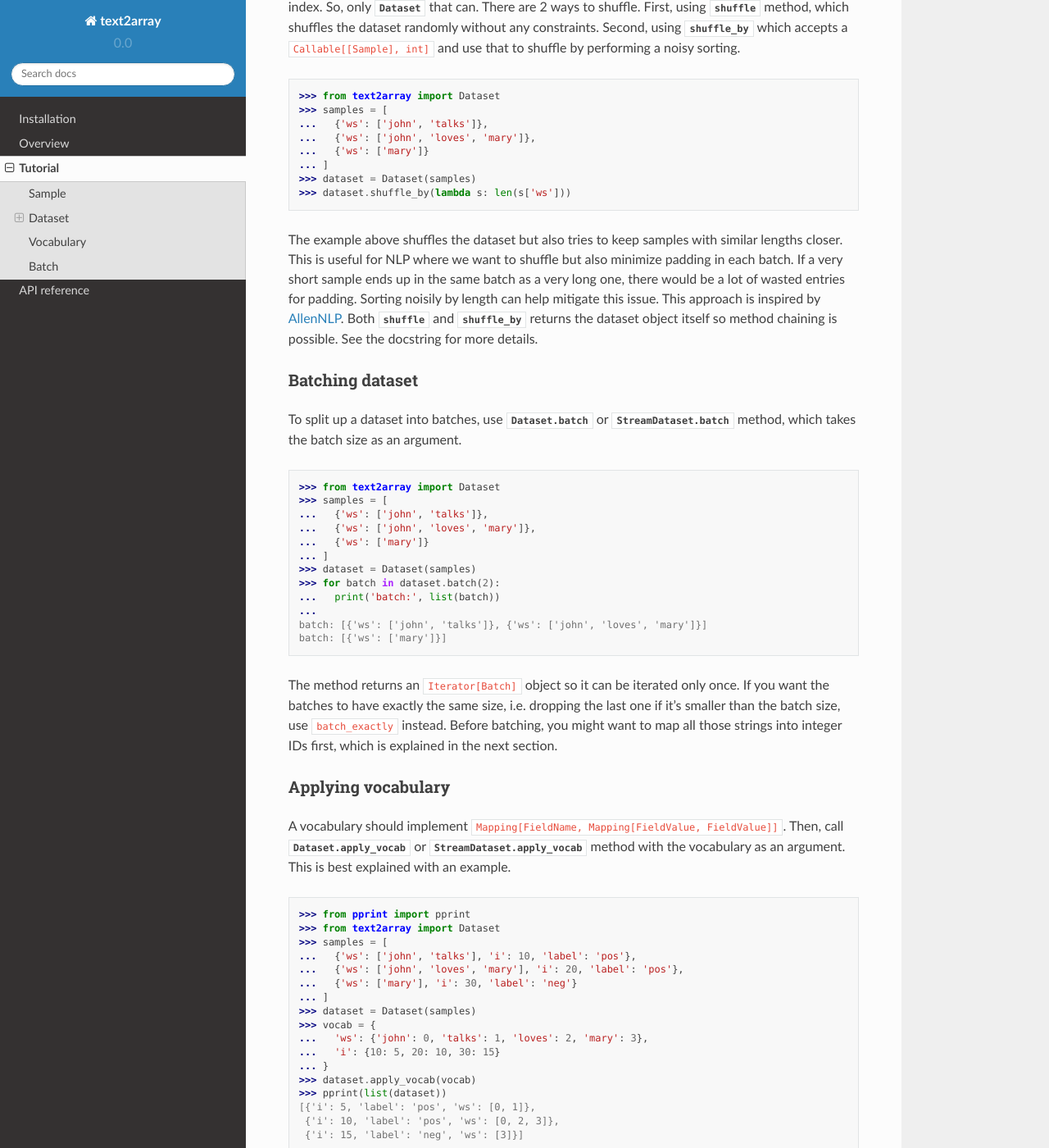
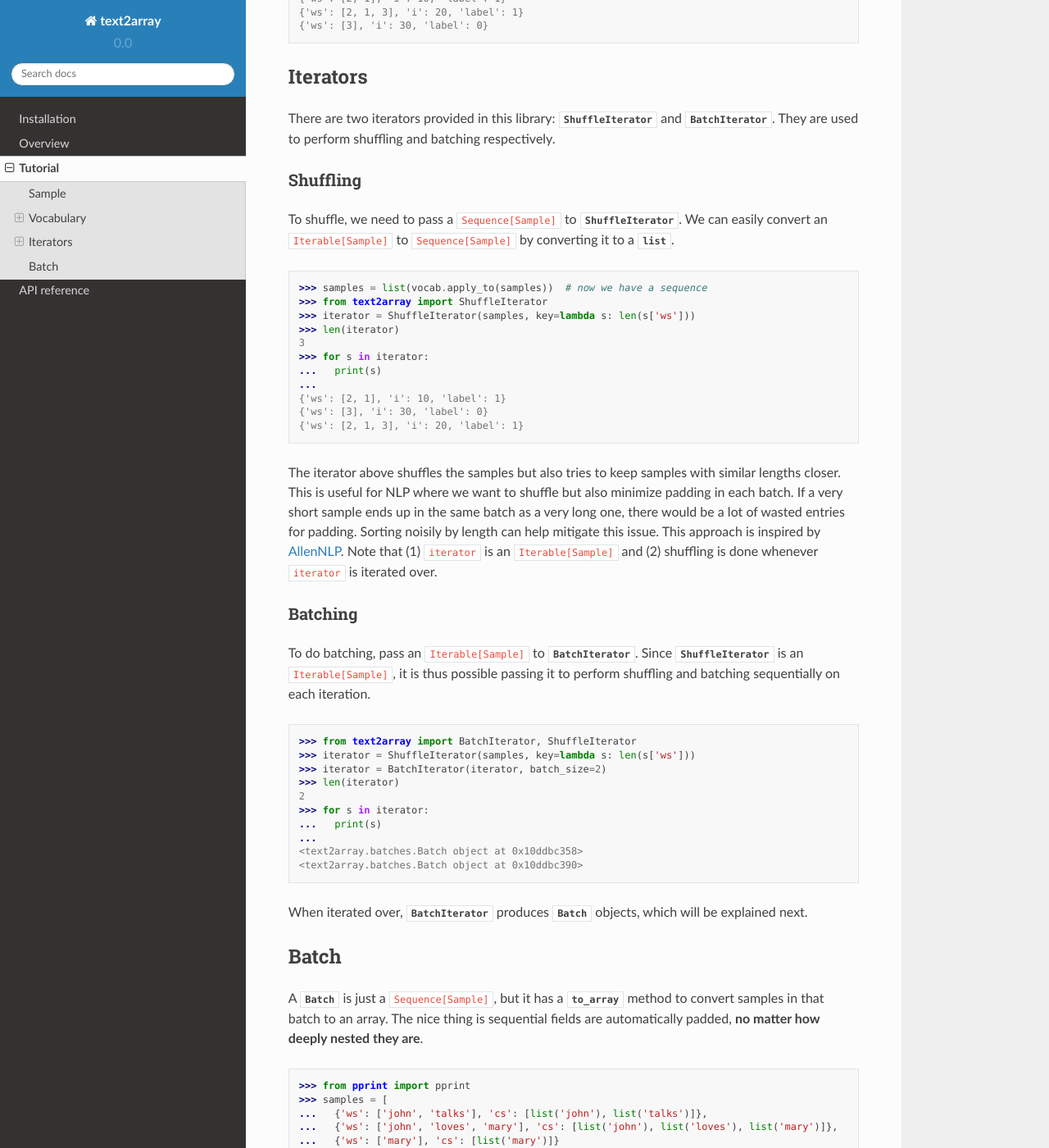
Before and after one commit to kmkurn/text2array, a Sphinx documentation site: the page built from docs/tutorial.rst, in a window 1280 px wide and 1400 px high, scrolled down 1314 px. Shown: the whole window at 82% size. Built offline with Sphinx 7.4.7 and the Read the Docs theme 2.0.0, drawn with Linux system fonts in a browser that asks for light colours; some of the changed text lies outside the part shown.

Commit message:
Update documentation

```diff
--- a/docs/api.rst
+++ b/docs/api.rst
@@ -11,13 +11,7 @@ Type aliases
 Classes
 -------
 
-.. autoclass:: text2array.datasets.DatasetABC
-
 .. currentmodule:: text2array
-
-.. autoclass:: Dataset
-
-.. autoclass:: StreamDataset
 
 .. autoclass:: BatchIterator
 
--- a/docs/tutorial.rst
+++ b/docs/tutorial.rst
@@ -12,144 +12,13 @@ Sample
 as it implements ``Mapping[FieldName, FieldValue]`` (which can be ensured by subclassing
 from this type).
 
-Dataset
--------
-
-There are actually 2 classes for a dataset. `Dataset` is what you would normally use.
-It implements ``Sequence[Sample]`` so it requires all the samples to fit in the memory.
-To create a `Dataset` object, pass an object of type ``Sequence[Sample]`` as an argument.
-
-.. code-block:: python
-
-    >>> from text2array import Dataset
-    >>> samples = [
-    ...   {'ws': ['john', 'talks']},
-    ...   {'ws': ['john', 'loves', 'mary']},
-    ...   {'ws': ['mary']}
-    ... ]
-    >>>
-    >>> # Create a Dataset
-    >>> dataset = Dataset(samples)
-    >>> len(dataset)
-    3
-    >>> dataset[1]
-    {'ws': ['john', 'loves', 'mary']}
-
-If the samples can't fit in the memory, use `StreamDataset` instead. It implements
-``Iterable[Sample]`` and streams the samples one by one, only when iterated over. To
-instantiate, pass an ``Iterable[Sample]`` object.
-
-.. code-block:: python
-
-    >>> from text2array import StreamDataset
-    >>> samples = [
-    ...   {'ws': ['john', 'talks']},
-    ...   {'ws': ['john', 'loves', 'mary']},
-    ...   {'ws': ['mary']}
-    ... ]
-    >>> class Stream:
-    ...   def __init__(self, seq):
-    ...     self.seq = seq
-    ...   def __iter__(self):
-    ...     return iter(self.seq)
-    ...
-    >>> dataset = StreamDataset(Stream(samples))  # simulate a stream of samples
-    >>> list(dataset)
-    [{'ws': ['john', 'talks']}, {'ws': ['john', 'loves', 'mary']}, {'ws': ['mary']}]
-
-Because `StreamDataset` is an iterable, you can't ask for its length nor access
-by index, but it can be iterated over.
-
-Shuffling dataset
-^^^^^^^^^^^^^^^^^
-
-`StreamDataset` cannot be shuffled because shuffling requires all the elements to be
-accessible by index. So, only `Dataset` that can. There are 2 ways to shuffle.
-First, using `~Dataset.shuffle` method, which shuffles the dataset randomly
-without any constraints. Second, using `~Dataset.shuffle_by` which accepts a
-``Callable[[Sample], int]`` and use that to shuffle by performing a noisy sorting.
-
-.. code-block:: python
-
-    >>> from text2array import Dataset
-    >>> samples = [
-    ...   {'ws': ['john', 'talks']},
-    ...   {'ws': ['john', 'loves', 'mary']},
-    ...   {'ws': ['mary']}
-    ... ]
-    >>> dataset = Dataset(samples)
-    >>> dataset.shuffle_by(lambda s: len(s['ws']))
-
-The example above shuffles the dataset but also tries to keep samples with similar lengths
-closer. This is useful for NLP where we want to shuffle but also minimize padding in each
-batch. If a very short sample ends up in the same batch as a very long one, there would be
-a lot of wasted entries for padding. Sorting noisily by length can help mitigate this issue.
-This approach is inspired by `AllenNLP <https://github.com/allenai/allennlp>`_. Both
-`~Dataset.shuffle` and `~Dataset.shuffle_by` returns the dataset object itself so method
-chaining is possible. See the docstring for more details.
-
-Batching dataset
-^^^^^^^^^^^^^^^^
-
-To split up a dataset into batches, use `Dataset.batch` or `StreamDataset.batch` method,
-which takes the batch size as an argument.
-
-.. code-block:: python
-
-    >>> from text2array import Dataset
-    >>> samples = [
-    ...   {'ws': ['john', 'talks']},
-    ...   {'ws': ['john', 'loves', 'mary']},
-    ...   {'ws': ['mary']}
-    ... ]
-    >>> dataset = Dataset(samples)
-    >>> for batch in dataset.batch(2):
-    ...   print('batch:', list(batch))
-    ...
-    batch: [{'ws': ['john', 'talks']}, {'ws': ['john', 'loves', 'mary']}]
-    batch: [{'ws': ['mary']}]
-
-The method returns an ``Iterator[Batch]`` object so it can be iterated only once. If you want
-the batches to have exactly the same size, i.e. dropping the last one if it's smaller than
-the batch size, use ``batch_exactly`` instead. Before batching, you might want to map all
-those strings into integer IDs first, which is explained in the next section.
-
-Applying vocabulary
-^^^^^^^^^^^^^^^^^^^
-
-A vocabulary should implement ``Mapping[FieldName, Mapping[FieldValue, FieldValue]]``.
-Then, call `Dataset.apply_vocab` or `StreamDataset.apply_vocab` method with the vocabulary
-as an argument. This is best explained with an example.
-
-.. code-block:: python
-
-    >>> from pprint import pprint
-    >>> from text2array import Dataset
-    >>> samples = [
-    ...   {'ws': ['john', 'talks'], 'i': 10, 'label': 'pos'},
-    ...   {'ws': ['john', 'loves', 'mary'], 'i': 20, 'label': 'pos'},
-    ...   {'ws': ['mary'], 'i': 30, 'label': 'neg'}
-    ... ]
-    >>> dataset = Dataset(samples)
-    >>> vocab = {
-    ...   'ws': {'john': 0, 'talks': 1, 'loves': 2, 'mary': 3},
-    ...   'i': {10: 5, 20: 10, 30: 15}
-    ... }
-    >>> dataset.apply_vocab(vocab)
-    >>> pprint(list(dataset))
-    [{'i': 5, 'label': 'pos', 'ws': [0, 1]},
-     {'i': 10, 'label': 'pos', 'ws': [0, 2, 3]},
-     {'i': 15, 'label': 'neg', 'ws': [3]}]
-
-Note that the vocabulary is only applied to fields whose name is contained in the
-vocabulary. Although not shown above, the vocabulary application still works even if
-the field value is a deeply nested sequence.
-
 Vocabulary
 ----------
 
-Creating a vocabulary object from scratch is tedious. So, it's common to learn the vocabulary
-from a dataset. The `Vocab` class can be used for this purpose.
+After creating samples, we need to build a vocabulary. A vocabulary holds the
+str-to-int mapping for each field. Building a vocabulary from scratch is tedious.
+So, it's common to build the vocabulary from the given samples. The `Vocab` class
+can be used for this purpose.
 
 .. code-block:: python
 
@@ -178,93 +47,130 @@ There are several things to note:
 #. Non-sequence fields do not have a padding token in the vocabulary.
 #. Out-of-vocabulary words are assigned a single ID for unknown words.
 
-`Vocab.from_samples` actually accepts an ``Iterable[Sample]``, which means a `Dataset` or
-`StreamDataset` can be passed as well. See the documentation to see other arguments that
+`Vocab.from_samples` accepts an ``Iterable[Sample]``, which means it does not care
+if all the samples fit in the memory. You can pass an iterable that streams the
+samples from disk if you like. See the documentation to see other arguments that
 it accepts to customize vocabulary creation.
+
+Applying vocabulary
+^^^^^^^^^^^^^^^^^^^
+
+Once a vocabulary is built, we need to apply it to our samples. Applying a vocabulary
+means mapping all field values according to the mapping specified by the vocabulary.
+Continuing from the previous example:
+
+.. code-block:: python
+
+   >>> for s in vocab.apply_to(samples):
+   ...   print(s)
+   ...
+   {'ws': [2, 1], 'i': 10, 'label': 1}
+   {'ws': [2, 1, 3], 'i': 20, 'label': 1}
+   {'ws': [3], 'i': 30, 'label': 0}
+
+Iterators
+---------
+
+There are two iterators provided in this library: `ShuffleIterator` and `BatchIterator`.
+They are used to perform shuffling and batching respectively.
+
+Shuffling
+^^^^^^^^^
+
+To shuffle, we need to pass a ``Sequence[Sample]`` to `ShuffleIterator`. We can easily
+convert an ``Iterable[Sample]`` to ``Sequence[Sample]`` by converting it to a `list`.
+
+.. code-block:: python
+
+   >>> samples = list(vocab.apply_to(samples))  # now we have a sequence
+   >>> from text2array import ShuffleIterator
+   >>> iterator = ShuffleIterator(samples, key=lambda s: len(s['ws']))
+   >>> len(iterator)
+   3
+   >>> for s in iterator:
+   ...   print(s)
+   ...
+   {'ws': [2, 1], 'i': 10, 'label': 1}
+   {'ws': [3], 'i': 30, 'label': 0}
+   {'ws': [2, 1, 3], 'i': 20, 'label': 1}
+
+The iterator above shuffles the samples but also tries to keep samples with similar lengths
+closer. This is useful for NLP where we want to shuffle but also minimize padding in each
+batch. If a very short sample ends up in the same batch as a very long one, there would be
+a lot of wasted entries for padding. Sorting noisily by length can help mitigate this issue.
+This approach is inspired by `AllenNLP <https://github.com/allenai/allennlp>`_. Note that
+(1) ``iterator`` is an ``Iterable[Sample]`` and (2) shuffling is done whenever ``iterator``
+is iterated over.
+
+Batching
+^^^^^^^^
+
+To do batching, pass an ``Iterable[Sample]`` to `BatchIterator`. Since `ShuffleIterator`
+is an ``Iterable[Sample]``, it is thus possible passing it to perform shuffling and
+batching sequentially on each iteration.
+
+.. code-block:: python
+
+   >>> from text2array import BatchIterator, ShuffleIterator
+   >>> iterator = ShuffleIterator(samples, key=lambda s: len(s['ws']))
+   >>> iterator = BatchIterator(iterator, batch_size=2)
+   >>> len(iterator)
+   2
+   >>> for s in iterator:
+   ...   print(s)
+   ...
+   <text2array.batches.Batch object at 0x10ddbc358>
+   <text2array.batches.Batch object at 0x10ddbc390>
+
+When iterated over, `BatchIterator` produces `Batch` objects, which will be explained next.
 
 Batch
 -----
 
-Both ``batch`` and ``batch_exactly`` methods return ``Iterator[Batch]``, where
-`Batch` implements ``Sequence[Sample]``. This is true even for `StreamDataset`. So,
-although samples may not all fit in the memory, a batch of them should. Given a `Batch`
-object, it can be converted into Numpy's `~numpy.ndarray` by `Batch.to_array` method.
-Normally, you'd want to apply the vocabulary beforehand to ensure all values contain only
-ints or floats.
+A `Batch` is just a ``Sequence[Sample]``, but it has a `~Batch.to_array` method to convert
+samples in that batch to an array. The nice thing is sequential fields are automatically
+padded, **no matter how deeply nested they are**.
 
 .. code-block:: python
 
-    >>> from text2array import Dataset, Vocab
-    >>> samples = [
-    ...   {'ws': ['john', 'talks'], 'i': 10, 'label': 'pos'},
-    ...   {'ws': ['john', 'loves', 'mary'], 'i': 20, 'label': 'pos'},
-    ...   {'ws': ['mary'], 'i': 30, 'label': 'neg'}
-    ... ]
-    >>> dataset = Dataset(samples)
-    >>> vocab = Vocab.from_samples(dataset)
-    >>> dict(vocab['ws'])
-    {'<pad>': 0, '<unk>': 1, 'john': 2, 'mary': 3}
-    >>> dict(vocab['label'])
-    {'<unk>': 0, 'pos': 1}
-    >>> dataset.apply_vocab(vocab)
-    >>> batches = dataset.batch(2)
-    >>> batch = next(batches)
-    >>> arr = batch.to_array()
-    >>> arr.keys()
-    dict_keys(['ws', 'i', 'label'])
-    >>> arr['ws']
-    array([[2, 1, 0],
-           [2, 1, 3]])
-    >>> arr['i']
-    array([10, 20])
-    >>> arr['label']
-    array([1, 1])
+   >>> from pprint import pprint
+   >>> samples = [
+   ...   {'ws': ['john', 'talks'], 'cs': [list('john'), list('talks')]},
+   ...   {'ws': ['john', 'loves', 'mary'], 'cs': [list('john'), list('loves'), list('mary')]},
+   ...   {'ws': ['mary'], 'cs': [list('mary')]}
+   ... ]
+   >>> vocab = Vocab.from_samples(samples)
+   >>> samples = list(vocab.apply_to(samples))
+   >>> dict(vocab['ws'])
+   {'<pad>': 0, '<unk>': 1, 'john': 2, 'mary': 3}
+   >>> pprint(dict(vocab['cs']))
+   {'<pad>': 0,
+   '<unk>': 1,
+   'a': 3,
+   'h': 5,
+   'j': 4,
+   'l': 7,
+   'm': 9,
+   'n': 6,
+   'o': 2,
+   'r': 10,
+   's': 8,
+   'y': 11}
+   >>> iterator = BatchIterator(samples, batch_size=2)
+   >>> it = iter(iterator)
+   >>> batch = next(it)
+   >>> arr = batch.to_array()
+   >>> arr['ws']
+   array([[2, 1, 0],
+          [2, 1, 3]])
+   >>> arr['cs']
+   array([[[ 4,  2,  5,  6,  0],
+           [ 1,  3,  7,  1,  8],
+           [ 0,  0,  0,  0,  0]],
 
-Note that `Batch.to_array` returns a ``Mapping[FieldName, np.ndarray]`` object, and sequential
-fields are automatically padded. One of the nice things is that the field can be deeply
-nested and the padding just works!
+          [[ 4,  2,  5,  6,  0],
+           [ 7,  2,  1,  1,  8],
+           [ 9,  3, 10, 11,  0]]])
 
-.. code-block:: python
-
-    >>> from pprint import pprint
-    >>> from text2array import Dataset, Vocab
-    >>> samples = [
-    ...   {'ws': ['john', 'talks'], 'cs': [list('john'), list('talks')]},
-    ...   {'ws': ['john', 'loves', 'mary'], 'cs': [list('john'), list('loves'), list('mary')]},
-    ...   {'ws': ['mary'], 'cs': [list('mary')]}
-    ... ]
-    >>> dataset = Dataset(samples)
-    >>> vocab = Vocab.from_samples(dataset)
-    >>> dataset.apply_vocab(vocab)
-    >>> dict(vocab['ws'])
-    {'<pad>': 0, '<unk>': 1, 'john': 2, 'mary': 3}
-    >>> pprint(dict(vocab['cs']))
-    {'<pad>': 0,
-     '<unk>': 1,
-     'a': 3,
-     'h': 5,
-     'j': 4,
-     'l': 7,
-     'm': 9,
-     'n': 6,
-     'o': 2,
-     'r': 10,
-     's': 8,
-     'y': 11}
-    >>> batches = dat.batch(2)
-    >>> batch = next(batches)
-    >>> arr = batch.to_array()
-    >>> arr['ws']
-    array([[2, 1, 0],
-           [2, 1, 3]])
-    >>> arr['cs']
-    array([[[ 4,  2,  5,  6,  0],
-            [ 1,  3,  7,  1,  8],
-            [ 0,  0,  0,  0,  0]],
-
-           [[ 4,  2,  5,  6,  0],
-            [ 7,  2,  1,  1,  8],
-            [ 9,  3, 10, 11,  0]]])
-
-So, you can go crazy and have a field representing a document hierarchically as paragraphs,
-sentences, words, and characters, and it will be padded correctly.
+Note how `Batch.to_array` returns a ``Mapping[FieldName, np.ndarray]`` object, and
+sequential fields are automatically padded.
```
Also changed, not shown: docs/quickstart.rst (+13 -17 lines).
